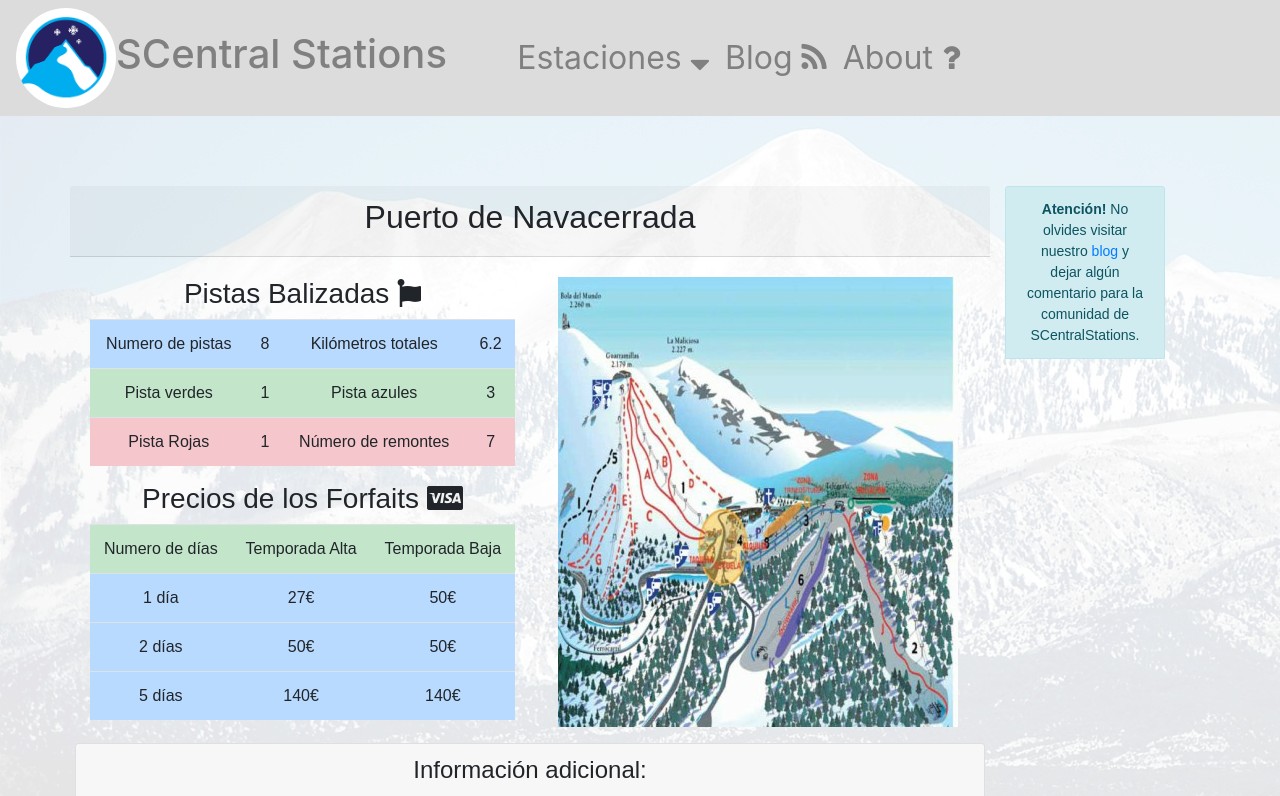
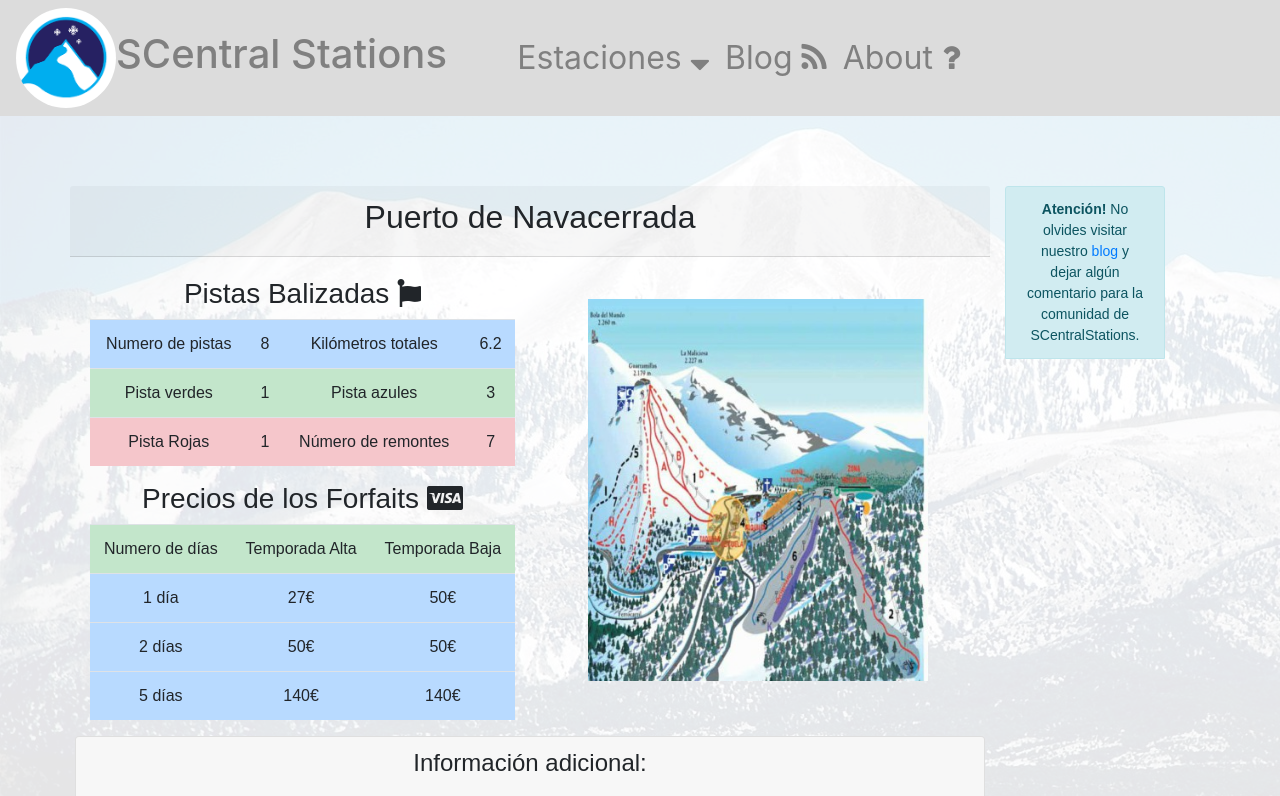
Before and after one commit to AngelBabel95/HandsOn2, an Angular app in the folder HandsOn2/: page /estaciones/puerto-navacerrada in a window 1280 px wide. Shown: the top 796 px of the page. Built offline with nearby package versions, Linux system fonts and the light colour scheme.

Commit message:
Añadir transitions al mapa de pistas.

```diff
--- a/HandsOn2/src/app/estaciones/estacion-estandar/estacion-estandar.component.css
+++ b/HandsOn2/src/app/estaciones/estacion-estandar/estacion-estandar.component.css
@@ -15,3 +15,14 @@ p{
  /*  height: auto; */
 
 }
+
+.img_plano {
+  margin-top: 5%;
+  width: 80%;
+  transition: margin-top 0.5s, width 0.75s;
+}
+
+#planoPista:hover>.img_plano{
+  margin-top: 0%;
+  width: 100%;
+}
--- a/HandsOn2/src/app/estaciones/estacion-estandar/estacion-estandar.component.html
+++ b/HandsOn2/src/app/estaciones/estacion-estandar/estacion-estandar.component.html
@@ -59,8 +59,8 @@
                   </tbody>
             </table>
             </div>
-            <figure class="col-lg-6">
-                <img [src]="oEstacion.source" [alt]= "oEstacion.alt" [title]="oEstacion.alt">
+            <figure class="col-lg-6" id="planoPista" >
+                <img [src]="oEstacion.source" [alt]= "oEstacion.alt" [title]="oEstacion.alt" class="img_plano">
             </figure>
           </div>
 
```
